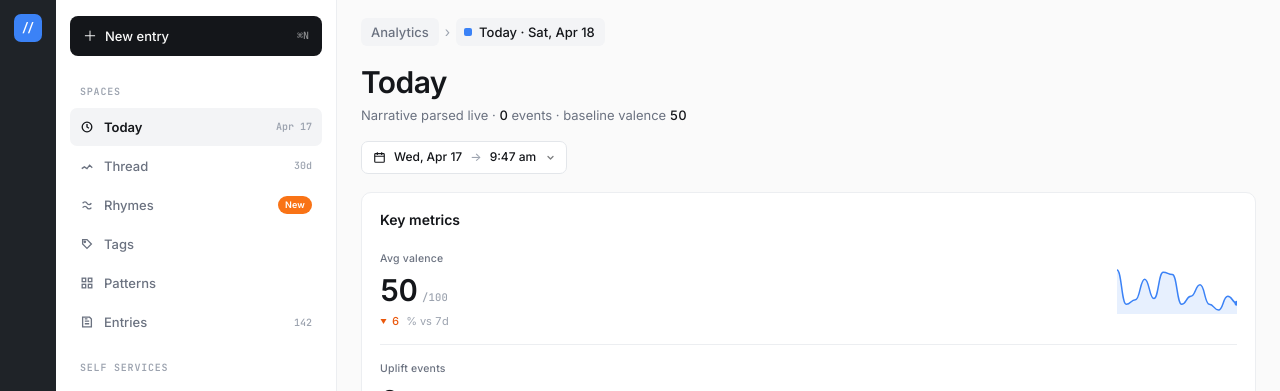
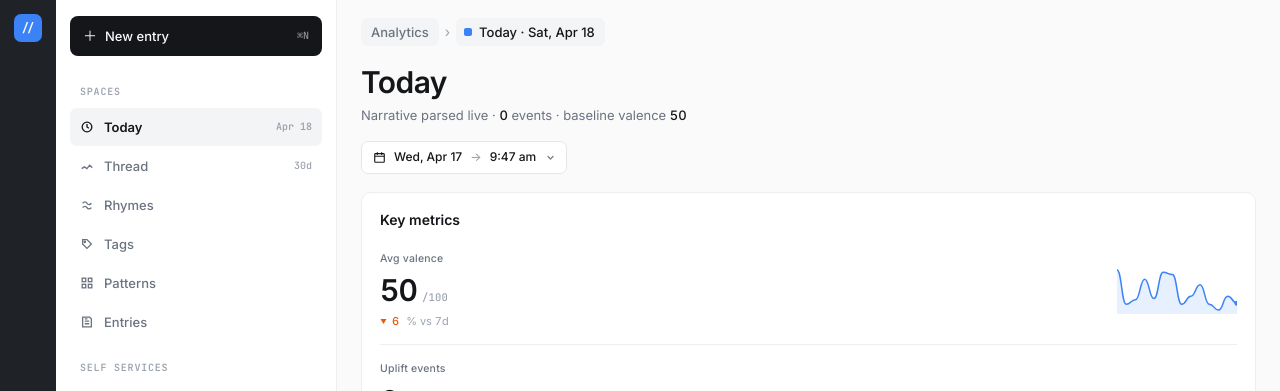
Before and after one commit to the-similarity/base, a Next.js app in the folder the-similarity-app/: page /prudent in a window 1280 px wide. Shown: the top 391 px of the page. Built offline with nearby package versions, Linux system fonts and the light colour scheme.

Commit message:
slop(prudent): derive sidebar Today/Entries hints from real state; drop Rhymes badge

```diff
--- a/the-similarity-app/app/prudent/dashboard.tsx
+++ b/the-similarity-app/app/prudent/dashboard.tsx
@@ -370,6 +370,7 @@ export default function Dashboard() {
           setNav={setNav}
           onCompose={openNewComposer}
           onExport={onExport}
+          entriesCount={entries.length}
         />
         <main
           // 24px horizontal padding matches the reference grid. We use an
@@ -631,16 +632,35 @@ interface SidebarProps {
   setNav: (id: string) => void;
   onCompose: () => void;
   onExport: () => void;
-}
-
-function Sidebar({ nav, setNav, onCompose, onExport }: SidebarProps) {
-  const items = [
-    { id: "today", label: "Today", hint: "Apr 17" },
+  // `entriesCount` is the number of entries persisted in storage. It powers
+  // the Entries hint on the right side of the row — when the user has not
+  // logged anything yet (count=0) the hint is omitted so the empty label
+  // reads as "Entries" rather than "Entries · 0".
+  entriesCount: number;
+}
+
+function Sidebar({ nav, setNav, onCompose, onExport, entriesCount }: SidebarProps) {
+  // Today hint — short month+day (e.g. "Apr 19") derived from `new Date()`.
+  // This replaces the hardcoded "Apr 17" so the sidebar never drifts out of
+  // sync with the wall clock.
+  const todayHint = fmtShortDate(new Date());
+  const items: { id: string; label: string; hint?: string }[] = [
+    { id: "today", label: "Today", hint: todayHint },
     { id: "thread", label: "Thread", hint: "30d" },
-    { id: "rhymes", label: "Rhymes", hint: "12", fresh: true },
+    // The Rhymes "12 · New" hint was not driven by real data — it claimed
+    // a fresh-rhyme count that no code path ever computed. Dropped here
+    // until we have a real signal to surface.
+    { id: "rhymes", label: "Rhymes" },
     { id: "tags", label: "Tags" },
     { id: "patterns", label: "Patterns" },
-    { id: "entries", label: "Entries", hint: "142" },
+    // Entries hint shows the real journal size. Empty journals render no
+    // hint at all so a fresh install does not confuse the investor with a
+    // "0" chip they can't click.
+    {
+      id: "entries",
+      label: "Entries",
+      hint: entriesCount > 0 ? String(entriesCount) : undefined,
+    },
   ];
   const Ext: { id: string; label: string; action: "nav" | "export" }[] = [
     { id: "engine", label: "Engine logs", action: "nav" },
@@ -775,21 +795,7 @@ function Sidebar({ nav, setNav, onCompose, onExport }: SidebarProps) {
               <NavGlyph id={it.id} active={nav === it.id} />
               {it.label}
             </span>
-            {it.fresh ? (
-              <span
-                style={{
-                  fontSize: 9,
-                  background: "var(--warm)",
-                  color: "#fff",
-                  padding: "2px 7px",
-                  borderRadius: 10,
-                  fontWeight: 600,
-                  letterSpacing: "0.02em",
-                }}
-              >
-                New
-              </span>
-            ) : it.hint ? (
+            {it.hint ? (
               <span className="mono" style={{ fontSize: 10, color: "var(--faint)" }}>
                 {it.hint}
               </span>
```
